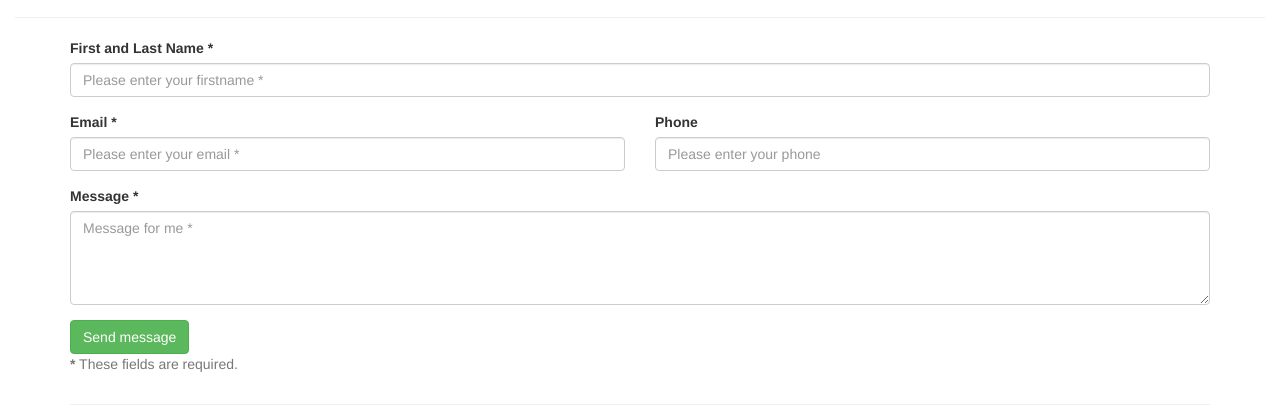
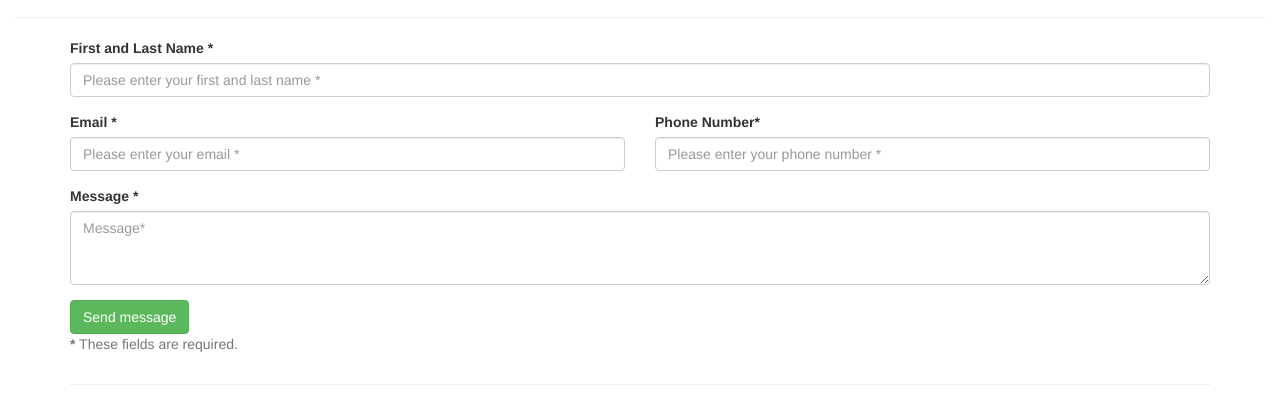
Before and after one commit to fnocean/fnocean.github.io, a plain HTML site: page contact.html in a window 1280 px wide. Shown: the part 123-534 px from the top of the page. Drawn offline with nearby package versions, Linux system fonts and the light colour scheme.

Commit message:
final commit again

```diff
--- a/contact.html
+++ b/contact.html
@@ -94,7 +94,7 @@
             <div class="col-md-12">
                 <div class="form-group">
                     <label for="form_name">First and Last Name *</label>
-                    <input id="form_name" type="text" name="name" class="form-control" placeholder="Please enter your firstname *" required="required" data-error="Firstname is required.">
+                    <input id="form_name" type="text" name="name" class="form-control" placeholder="Please enter your first and last name *" required="required" data-error="Firstname is required.">
                 </div>
             </div>
         </div>
@@ -107,8 +107,8 @@
             </div>
             <div class="col-md-6">
                 <div class="form-group">
-                    <label for="form_phone">Phone</label>
-                    <input id="form_phone" type="tel" name="phone" class="form-control" placeholder="Please enter your phone">
+                    <label for="form_phone">Phone Number*</label>
+                    <input id="form_phone" type="tel" name="phone" class="form-control" placeholder="Please enter your phone number *">
                 </div>
             </div>
         </div>
@@ -116,7 +116,7 @@
             <div class="col-md-12">
                 <div class="form-group">
                     <label for="form_message">Message *</label>
-                    <textarea id="form_message" name="message" class="form-control" placeholder="Message for me *" rows="4" required="required" data-error="Please,leave us a message."></textarea>
+                    <textarea id="form_message" name="message" class="form-control" placeholder="Message*" rows="3" required="required" data-error="Please,leave us a message."></textarea>
                 </div>
             </div>
             <div class="col-md-12">
```
Also changed, not shown: portfolio.html (+1 -1 lines).
